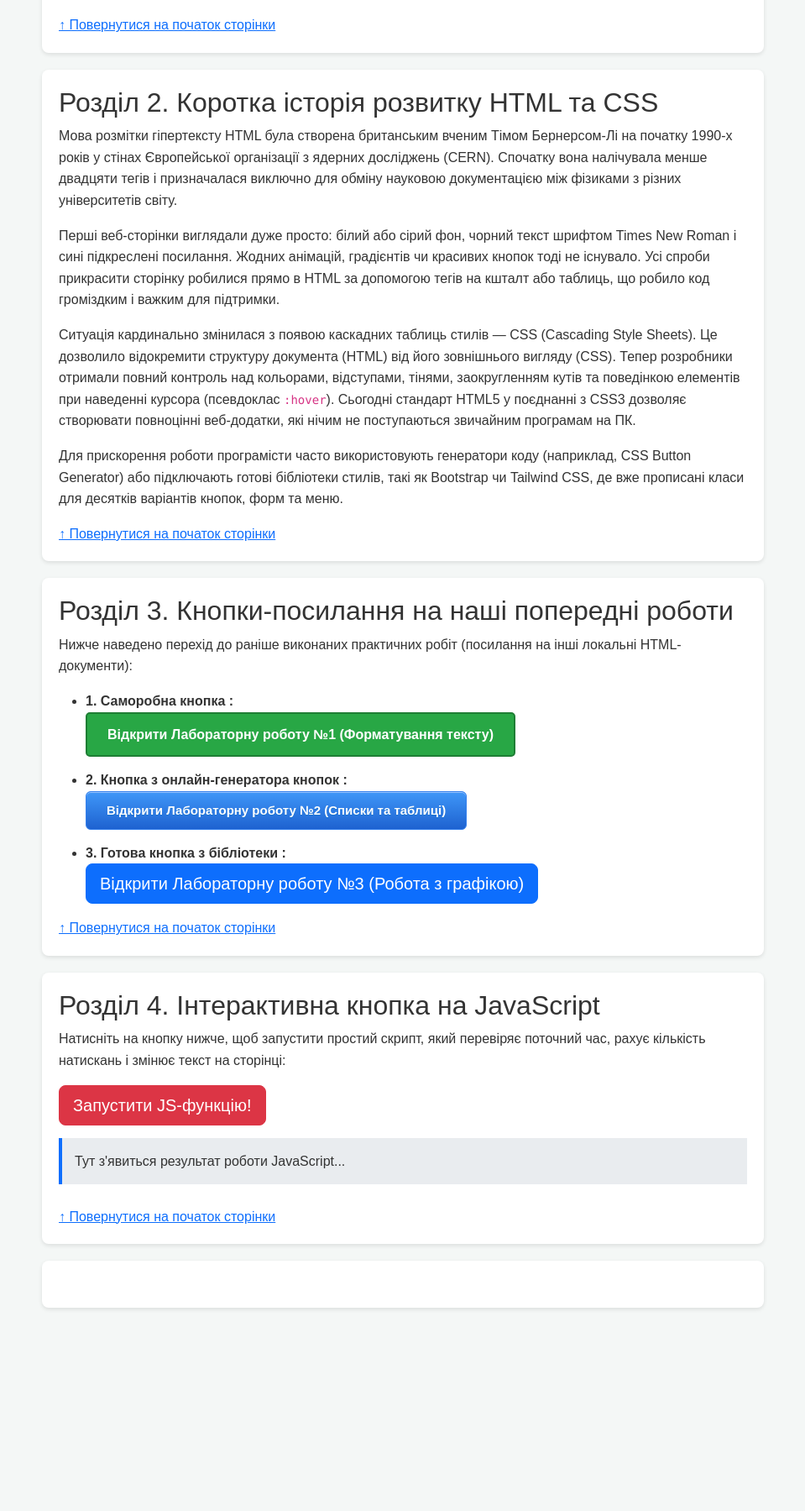
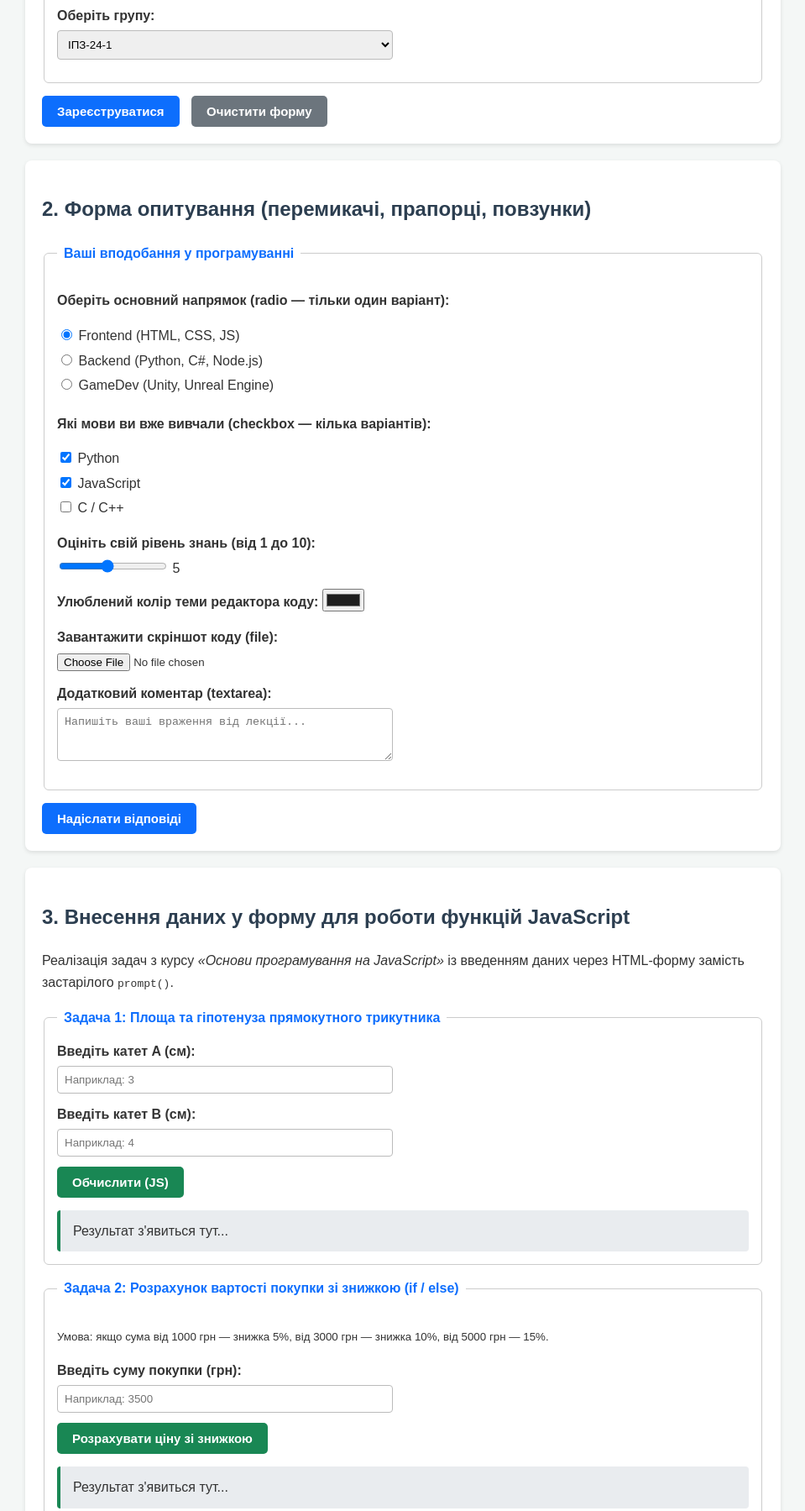
Before and after one commit to valerakabin3-png/index-888, a plain HTML site: page index.html in a window 1280 px wide. Shown: the part 742-2541 px from the top of the page at 84% size, without its empty margins (160-1119 px from the left). Before the commit the page ends 2339 px from the top, so only its background shows below. Drawn offline with nearby package versions, Linux system fonts and the light colour scheme.

Commit message:
Add files via upload

```diff
--- a/index.html
+++ b/index.html
@@ -3,15 +3,8 @@
 <head>
     <meta charset="UTF-8">
     <meta name="viewport" content="width=device-width, initial-scale=1.0">
-    <title>Практична робота — Гіперпосилання та кнопки</title>
-    <link href="https://cdn.jsdelivr.net/npm/bootstrap@5.3.0/dist/css/bootstrap.min.css" rel="stylesheet">
-
+    <title>Практична робота — HTML-форми та обробка даних у JS</title>
     <style>
-
-        html {
-            scroll-behavior: smooth;
-        }
-
         body {
             font-family: Arial, sans-serif;
             line-height: 1.6;
@@ -30,170 +23,314 @@
             box-shadow: 0 2px 5px rgba(0,0,0,0.1);
         }
 
-
-        .my-custom-btn {
-            display: inline-block;
-            background-color: #28a745;
-            color: white;
-            padding: 12px 24px;
-            text-decoration: none;
-            font-weight: bold;
-            border-radius: 5px;
-            border: 2px solid #1e7e34;
-            transition: background-color 0.3s, transform 0.2s;
-            cursor: pointer;
+        h1, h2 {
+            color: #2c3e50;
         }
 
-        .my-custom-btn:hover {
-            background-color: #218838;
-            color: white;
-            transform: scale(1.05);
+        fieldset {
+            border: 1px solid #ccc;
+            border-radius: 6px;
+            padding: 15px;
+            margin-bottom: 15px;
         }
 
-        .generated-btn {
-            box-shadow: inset 0px 1px 0px 0px #97c4fe;
-            background: linear-gradient(to bottom, #3d94f6 5%, #1e62d0 100%);
-            background-color: #3d94f6;
-            border-radius: 6px;
-            border: 1px solid #337fed;
+        legend {
+            font-weight: bold;
+            color: #0d6efd;
+            padding: 0 8px;
+        }
+
+        .form-group {
+            margin-bottom: 12px;
+        }
+
+        label {
             display: inline-block;
+            margin-bottom: 4px;
+            font-weight: bold;
+        }
+
+        input[type="text"],
+        input[type="password"],
+        input[type="email"],
+        input[type="number"],
+        input[type="date"],
+        select,
+        textarea {
+            width: 100%;
+            max-width: 400px;
+            padding: 8px;
+            border: 1px solid #bbb;
+            border-radius: 4px;
+            box-sizing: border-box;
+        }
+
+        .btn {
+            background-color: #0d6efd;
+            color: white;
+            padding: 10px 18px;
+            border: none;
+            border-radius: 5px;
             cursor: pointer;
-            color: #ffffff;
-            font-family: Arial;
             font-size: 15px;
             font-weight: bold;
-            padding: 10px 24px;
-            text-decoration: none;
-            text-shadow: 0px 1px 0px #1570cd;
-        }
-        .generated-btn:hover {
-            background: linear-gradient(to bottom, #1e62d0 5%, #3d94f6 100%);
-            background-color: #1e62d0;
-            color: #ffffff;
+            margin-right: 10px;
         }
 
-        .nav-menu {
-            display: flex;
-            gap: 10px;
-            flex-wrap: wrap;
+        .btn:hover {
+            background-color: #0b5ed7;
         }
 
-        .js-box {
+        .btn-reset {
+            background-color: #6c757d;
+        }
+
+        .btn-reset:hover {
+            background-color: #5a6268;
+        }
+
+        .btn-js {
+            background-color: #198754;
+        }
+
+        .btn-js:hover {
+            background-color: #157347;
+        }
+
+        .result-box {
             background-color: #e9ecef;
-            padding: 15px;
-            border-left: 4px solid #0d6efd;
+            border-left: 4px solid #198754;
+            padding: 12px 15px;
             margin-top: 15px;
+            border-radius: 4px;
+            font-size: 16px;
         }
     </style>
 </head>
 <body>
 
-
-    <header id="top">
-        <h1>Основи веб-розробки: Навігація та кнопки</h1>
+    <header>
+        <h1>Практична робота: Створення HTML-форм та передача даних у JS</h1>
         <p><strong>Виконав:</strong> студент групи ІПЗ-24-1</p>
-
-        <hr>
-        <h3>Навігація по поточному документу (Якірні посилання):</h3>
-        <div class="nav-menu">
-
-            <a href="#section1" class="my-custom-btn">Розділ 1: Вступ</a>
-            <a href="#section2" class="generated-btn">Розділ 2: Історія HTML</a>
-            <a href="#section3" class="btn btn-warning">Розділ 3: Попередні роботи</a>
-            <a href="#js-section" class="btn btn-info">До JavaScript функції</a>
-        </div>
+        <p><a href="index.html">← Повернутися до попередньої роботи (Посилання та кнопки)</a></p>
     </header>
 
 
-    <section id="section1">
-        <h2>Розділ 1. Вступ до гіпертексту</h2>
-        <p>Гіпертекст — це текст, який містить посилання на інші тексти або фрагменти всередині самого себе. Саме завдяки гіперпосиланням звичайні текстові документи перетворилися на Всесвітню павутину (World Wide Web), якою ми користуємося щодня. Основним тегом для створення посилань у мові HTML є тег <code><a></code> з обов'язковим атрибутом <code>href</code>.</p>
-        <p>Коли документ має великий обсяг тексту, користувачеві незручно постійно крутити коліщатко миші вгору та вниз. Для вирішення цієї проблеми використовують так звані «якірні» посилання. Вони дозволяють миттєво перестрибнути до потрібного абзацу або заголовка. Для цього елементу, на який ми хочемо перейти, задається унікальний атрибут <code>id</code>, а в посиланні вказується його назва зі знаком решітки <code>#</code> попереду.</p>
-        <p>Крім звичайного підкресленого синього тексту, сучасні сайти оформлюють посилання у вигляді кнопок. Це робить інтерфейс більш інтуїтивним та зручним для натискання як мишкою на комп'ютері, так і пальцем на екрані смартфона. Створити таку кнопку можна власноруч за допомогою CSS, згенерувати на спеціальних онлайн-сервісах або взяти готову з CSS-фреймворків.</p>
+    <section>
+        <h2>1. Форма реєстрації студента (текстові поля та списки)</h2>
+        <form action="#" method="post" onsubmit="alert('Дані форми відправлено!'); return false;">
+            <fieldset>
+                <legend>Особисті дані</legend>
 
-        <a href="#top">↑ Повернутися на початок сторінки</a>
+                <div class="form-group">
+                    <label for="username">Прізвище та ім'я:</label><br>
+                    <input type="text" id="username" name="username" placeholder="Введіть ПІБ" required>
+                </div>
+
+                <div class="form-group">
+                    <label for="useremail">Електронна пошта:</label><br>
+                    <input type="email" id="useremail" name="useremail" placeholder="student@ukraine.edu.ua" required>
+                </div>
+
+                <div class="form-group">
+                    <label for="userpass">Пароль:</label><br>
+                    <input type="password" id="userpass" name="userpass" placeholder="Мінімум 6 символів" minlength="6" required>
+                </div>
+
+                <div class="form-group">
+                    <label for="birthdate">Дата народження:</label><br>
+                    <input type="date" id="birthdate" name="birthdate">
+                </div>
+
+                <div class="form-group">
+                    <label for="group">Оберіть групу:</label><br>
+                    <select id="group" name="group">
+                        <option value="ipz-24-1" selected>ІПЗ-24-1</option>
+                        <option value="ipz-24-2">ІПЗ-24-2</option>
+                        <option value="kn-24-1">КН-24-1</option>
+                    </select>
+                </div>
+            </fieldset>
+
+            <button type="submit" class="btn">Зареєструватися</button>
+            <button type="reset" class="btn btn-reset">Очистити форму</button>
+        </form>
     </section>
 
 
-    <section id="section2">
-        <h2>Розділ 2. Коротка історія розвитку HTML та CSS</h2>
-        <p>Мова розмітки гіпертексту HTML була створена британським вченим Тімом Бернерсом-Лі на початку 1990-х років у стінах Європейської організації з ядерних досліджень (CERN). Спочатку вона налічувала менше двадцяти тегів і призначалася виключно для обміну науковою документацією між фізиками з різних університетів світу.</p>
-        <p>Перші веб-сторінки виглядали дуже просто: білий або сірий фон, чорний текст шрифтом Times New Roman і сині підкреслені посилання. Жодних анімацій, градієнтів чи красивих кнопок тоді не існувало. Усі спроби прикрасити сторінку робилися прямо в HTML за допомогою тегів на кшталт <code><font></code> або таблиць, що робило код громіздким і важким для підтримки.</p>
-        <p>Ситуація кардинально змінилася з появою каскадних таблиць стилів — CSS (Cascading Style Sheets). Це дозволило відокремити структуру документа (HTML) від його зовнішнього вигляду (CSS). Тепер розробники отримали повний контроль над кольорами, відступами, тінями, заокругленням кутів та поведінкою елементів при наведенні курсора (псевдоклас <code>:hover</code>). Сьогодні стандарт HTML5 у поєднанні з CSS3 дозволяє створювати повноцінні веб-додатки, які нічим не поступаються звичайним програмам на ПК.</p>
-        <p>Для прискорення роботи програмісти часто використовують генератори коду (наприклад, CSS Button Generator) або підключають готові бібліотеки стилів, такі як Bootstrap чи Tailwind CSS, де вже прописані класи для десятків варіантів кнопок, форм та меню.</p>
+    <section>
+        <h2>2. Форма опитування (перемикачі, прапорці, повзунки)</h2>
+        <form action="#" method="get" onsubmit="alert('Дякуємо за участь в опитуванні!'); return false;">
+            <fieldset>
+                <legend>Ваші вподобання у програмуванні</legend>
 
-        <a href="#top">↑ Повернутися на початок сторінки</a>
+                <div class="form-group">
+                    <p><strong>Оберіть основний напрямок (radio — тільки один варіант):</strong></p>
+                    <input type="radio" id="frontend" name="direction" value="frontend" checked>
+                    <label for="frontend" style="font-weight: normal;">Frontend (HTML, CSS, JS)</label><br>
+
+                    <input type="radio" id="backend" name="direction" value="backend">
+                    <label for="backend" style="font-weight: normal;">Backend (Python, C#, Node.js)</label><br>
+
+                    <input type="radio" id="gamedev" name="direction" value="gamedev">
+                    <label for="gamedev" style="font-weight: normal;">GameDev (Unity, Unreal Engine)</label>
+                </div>
+
+                <div class="form-group">
+                    <p><strong>Які мови ви вже вивчали (checkbox — кілька варіантів):</strong></p>
+                    <input type="checkbox" id="lang_py" name="langs" value="Python" checked>
+                    <label for="lang_py" style="font-weight: normal;">Python</label><br>
+
+                    <input type="checkbox" id="lang_js" name="langs" value="JavaScript" checked>
+                    <label for="lang_js" style="font-weight: normal;">JavaScript</label><br>
+
+                    <input type="checkbox" id="lang_cpp" name="langs" value="C++">
+                    <label for="lang_cpp" style="font-weight: normal;">C / C++</label>
+                </div>
+
+                <div class="form-group">
+                    <label for="skill_level">Оцініть свій рівень знань (від 1 до 10):</label><br>
+                    <input type="range" id="skill_level" name="skill_level" min="1" max="10" value="5" oninput="this.nextElementSibling.value = this.value">
+                    <output>5</output>
+                </div>
+
+                <div class="form-group">
+                    <label for="fav_color">Улюблений колір теми редактора коду:</label>
+                    <input type="color" id="fav_color" name="fav_color" value="#1e1e1e">
+                </div>
+
+                <div class="form-group">
+                    <label for="avatar">Завантажити скріншот коду (file):</label><br>
+                    <input type="file" id="avatar" name="avatar">
+                </div>
+
+                <div class="form-group">
+                    <label for="comments">Додатковий коментар (textarea):</label><br>
+                    <textarea id="comments" name="comments" rows="3" placeholder="Напишіть ваші враження від лекції..."></textarea>
+                </div>
+            </fieldset>
+
+            <button type="submit" class="btn">Надіслати відповіді</button>
+        </form>
     </section>
 
+    <section>
+        <h2>3. Внесення даних у форму для роботи функцій JavaScript</h2>
+        <p>Реалізація задач з курсу <em>«Основи програмування на JavaScript»</em> із введенням даних через HTML-форму замість застарілого <code>prompt()</code>.</p>
+        <fieldset>
+            <legend>Задача 1: Площа та гіпотенуза прямокутного трикутника</legend>
+            <form onsubmit="return false;">
+                <div class="form-group">
+                    <label for="cathetusA">Введіть катет A (см):</label><br>
+                    <input type="number" id="cathetusA" placeholder="Наприклад: 3" step="any">
+                </div>
+                <div class="form-group">
+                    <label for="cathetusB">Введіть катет B (см):</label><br>
+                    <input type="number" id="cathetusB" placeholder="Наприклад: 4" step="any">
+                </div>
+                <button type="button" class="btn btn-js" onclick="calculateTriangle()">Обчислити (JS)</button>
+            </form>
+            <div class="result-box" id="triangleResult">Результат з'явиться тут...</div>
+        </fieldset>
 
-    <section id="section3">
-        <h2>Розділ 3. Кнопки-посилання на наші попередні роботи</h2>
-        <p>Нижче наведено перехід до раніше виконаних практичних робіт (посилання на інші локальні HTML-документи):</p>
+        <fieldset>
+            <legend>Задача 2: Розрахунок вартості покупки зі знижкою (if / else)</legend>
+            <p><small>Умова: якщо сума від 1000 грн — знижка 5%, від 3000 грн — знижка 10%, від 5000 грн — 15%.</small></p>
+            <form onsubmit="return false;">
+                <div class="form-group">
+                    <label for="purchaseSum">Введіть суму покупки (грн):</label><br>
+                    <input type="number" id="purchaseSum" placeholder="Наприклад: 3500" min="0">
+                </div>
+                <button type="button" class="btn btn-js" onclick="calculateDiscount()">Розрахувати ціну зі знижкою</button>
+            </form>
+            <div class="result-box" id="discountResult">Результат з'явиться тут...</div>
+        </fieldset>
 
-        <ul>
-            <li style="margin-bottom: 15px;">
-                <strong>1. Саморобна кнопка :</strong><br>
-                <a href="lab1.html" target="_blank" class="my-custom-btn">Відкрити Лабораторну роботу №1 (Форматування тексту)</a>
-            </li>
-
-            <li style="margin-bottom: 15px;">
-                <strong>2. Кнопка з онлайн-генератора кнопок :</strong><br>
-                <a href="lab2.html" target="_blank" class="generated-btn">Відкрити Лабораторну роботу №2 (Списки та таблиці)</a>
-            </li>
-
-            <li style="margin-bottom: 15px;">
-                <strong>3. Готова кнопка з бібліотеки :</strong><br>
-                <a href="lab3.html" target="_blank" class="btn btn-primary btn-lg">Відкрити Лабораторну роботу №3 (Робота з графікою)</a>
-            </li>
-        </ul>
-
-        <a href="#top">↑ Повернутися на початок сторінки</a>
-    </section>
-
-
-    <section id="js-section">
-        <h2>Розділ 4. Інтерактивна кнопка на JavaScript</h2>
-        <p>Натисніть на кнопку нижче, щоб запустити простий скрипт, який перевіряє поточний час, рахує кількість натискань і змінює текст на сторінці:</p>
-
-
-        <button onclick="studentFunction()" class="btn btn-danger btn-lg">Запустити JS-функцію!</button>
-
-        <div class="js-box" id="result-area">
-            Тут з'явиться результат роботи JavaScript...
-        </div>
-
-        <br>
-        <a href="#top">↑ Повернутися на початок сторінки</a>
+        <fieldset>
+            <legend>Задача 3: Обчислення факторіалу та суми чисел від 1 до N (цикл for)</legend>
+            <form onsubmit="return false;">
+                <div class="form-group">
+                    <label for="numberN">Введіть ціле число N (від 1 до 20):</label><br>
+                    <input type="number" id="numberN" placeholder="Наприклад: 5" min="1" max="20">
+                </div>
+                <button type="button" class="btn btn-js" onclick="calculateLoopTask()">Виконати цикл</button>
+            </form>
+            <div class="result-box" id="loopResult">Результат з'явиться тут...</div>
+        </fieldset>
     </section>
 
     <footer style="text-align: center; color: #666;">
-        <p>
+        <p>© 2026 | Студентська робота | Група ІПЗ-24-1</p>
     </footer>
 
     <script>
 
-        let clickCount = 0;
+        function calculateTriangle() {
 
-        function studentFunction() {
-
-            clickCount++;
+            let a = parseFloat(document.getElementById("cathetusA").value);
+            let b = parseFloat(document.getElementById("cathetusB").value);
+            let resultDiv = document.getElementById("triangleResult");
 
 
-            let now = new Date();
-            let currentTime = now.toLocaleTimeString();
+            if (isNaN(a) || isNaN(b) || a <= 0 || b <= 0) {
+                resultDiv.innerHTML = "<span style='color: red;'>Помилка! Введіть коректні додатні числа для обох катетів.</span>";
+                return;
+            }
 
+            let area = (a * b) / 2;
+            let hypotenuse = Math.sqrt(Math.pow(a, 2) + Math.pow(b, 2));
 
-            alert("Привіт! Функція спрацювала! Це натискання №" + clickCount);
+            resultDiv.innerHTML = "Площа трикутника (S) = <strong>" + area.toFixed(2) + " см²</strong><br>" +
+                                  "Гіпотенуза (c) = <strong>" + hypotenuse.toFixed(2) + " см</strong>";
+        }
 
+        function calculateDiscount() {
+            let sum = parseFloat(document.getElementById("purchaseSum").value);
+            let resultDiv = document.getElementById("discountResult");
 
-            let outputBox = document.getElementById("result-area");
-            outputBox.innerHTML = "<strong>Успіх!</strong> Ви натиснули на кнопку <b>" + clickCount + "</b> раз(ів).<br>" +
-                                  "Час запуску скрипта: <b>" + currentTime + "</b>.<br>" +
-                                  "Студент групи ІПЗ-24-1 успішно виконав завдання!";
+            if (isNaN(sum) || sum < 0) {
+                resultDiv.innerHTML = "<span style='color: red;'>Будь ласка, введіть правильну суму покупки.</span>";
+                return;
+            }
 
+            let discountPercent = 0;
 
-            outputBox.style.borderLeftColor = "#28a745";
-            outputBox.style.backgroundColor = "#d4edda";
+            if (sum >= 5000) {
+                discountPercent = 15;
+            } else if (sum >= 3000) {
+                discountPercent = 10;
+            } else if (sum >= 1000) {
+                discountPercent = 5;
+            } else {
+                discountPercent = 0;
+            }
+
+            let discountAmount = (sum * discountPercent) / 100;
+            let finalPrice = sum - discountAmount;
+
+            resultDiv.innerHTML = "Ваша знижка: <strong>" + discountPercent + "%</strong> (" + discountAmount.toFixed(2) + " грн)<br>" +
+                                  "До сплати: <strong>" + finalPrice.toFixed(2) + " грн</strong>";
+        }
+
+        function calculateLoopTask() {
+            let n = parseInt(document.getElementById("numberN").value);
+            let resultDiv = document.getElementById("loopResult");
+
+            if (isNaN(n) || n < 1 || n > 20) {
+                resultDiv.innerHTML = "<span style='color: red;'>Введіть ціле число в межах від 1 до 20!</span>";
+                return;
+            }
+
+            let sum = 0;
+            let factorial = 1;
+
+            for (let i = 1; i <= n; i++) {
+                sum += i;
+                factorial *= i;
+            }
+
+            resultDiv.innerHTML = "Сума чисел від 1 до " + n + " = <strong>" + sum + "</strong><br>" +
+                                  "Факторіал (" + n + "!) = <strong>" + factorial + "</strong>";
         }
     </script>
 
```
